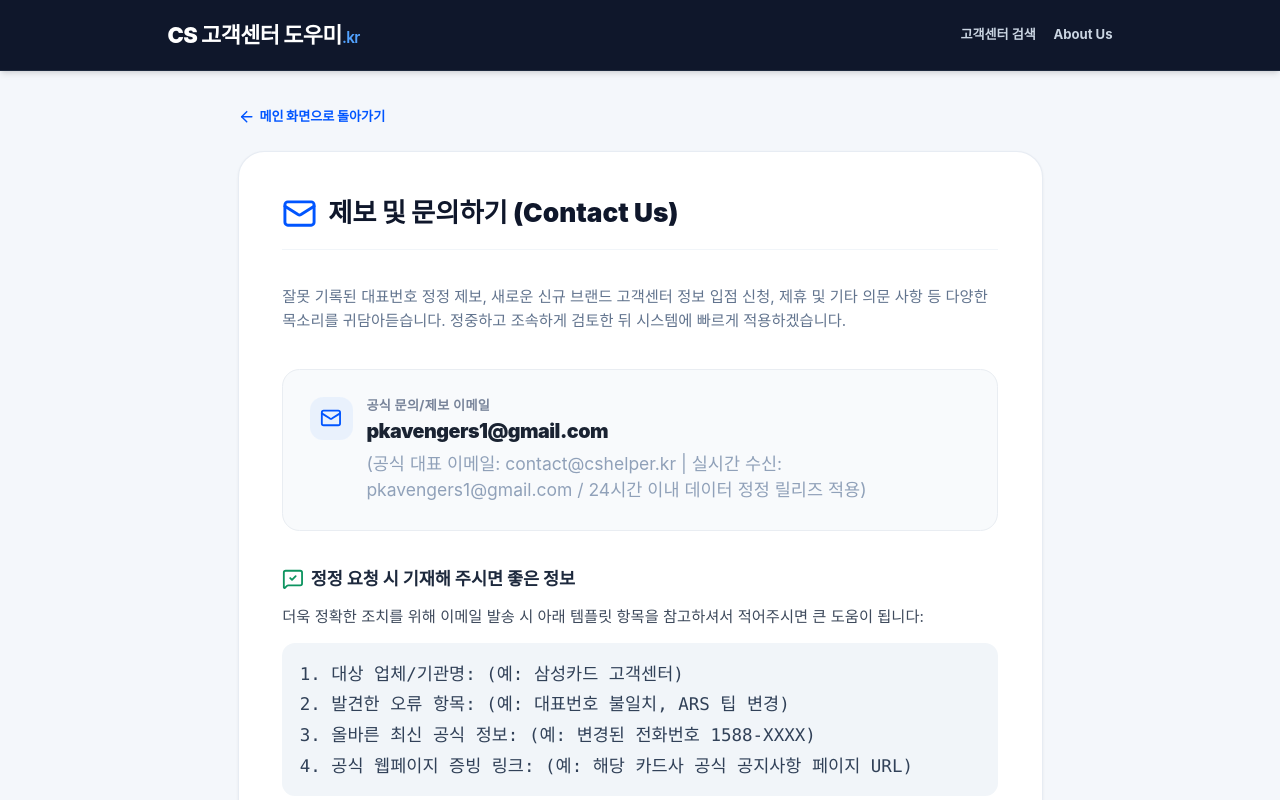
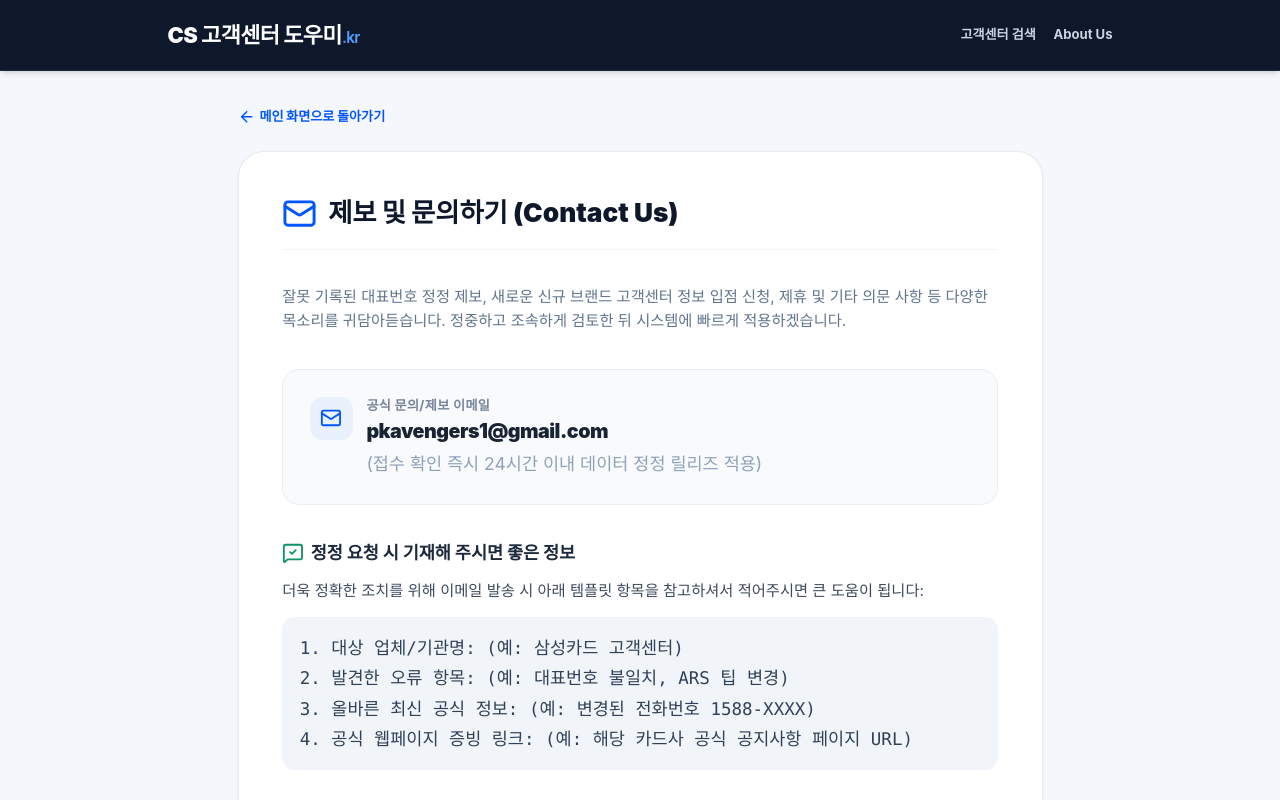
Before and after one commit to pyoska/cs-helper, a Next.js app: page /contact in a window 1280 px wide. Shown: the top 800 px of the page. Built offline with nearby package versions, Linux system fonts and the light colour scheme; a web font is replaced by a local one.

Commit message:
refactor: remove legacy contact@cshelper.kr text completely, leaving pkavengers1@gmail.com as single operational email

```diff
--- a/src/app/contact/page.js
+++ b/src/app/contact/page.js
@@ -66,7 +66,7 @@ export default function ContactPage() {
                   pkavengers1@gmail.com
                 </a>
                 <span className="text-3xs text-slate-400 mt-1 block">
-                  (공식 대표 이메일: contact@cshelper.kr | 실시간 수신: pkavengers1@gmail.com / 24시간 이내 데이터 정정 릴리즈 적용)
+                  (접수 확인 즉시 24시간 이내 데이터 정정 릴리즈 적용)
                 </span>
               </div>
             </div>
```
